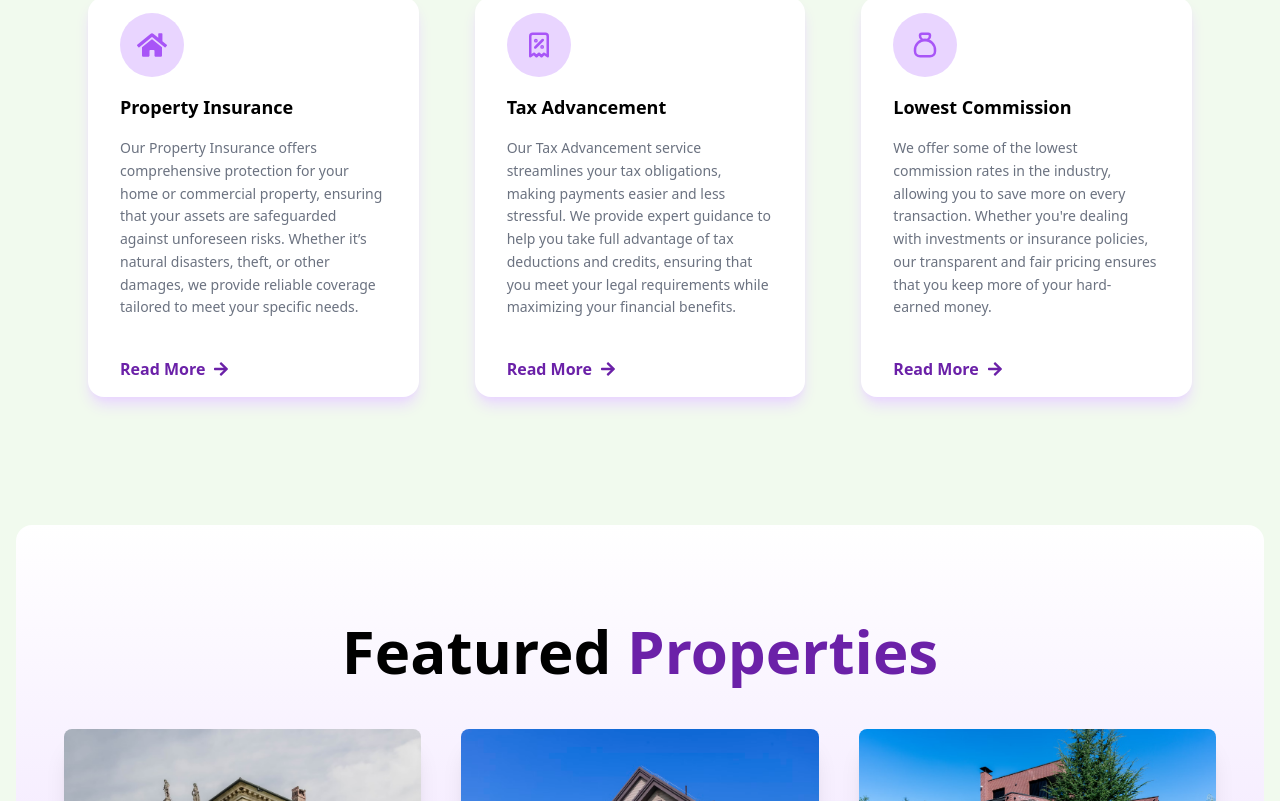
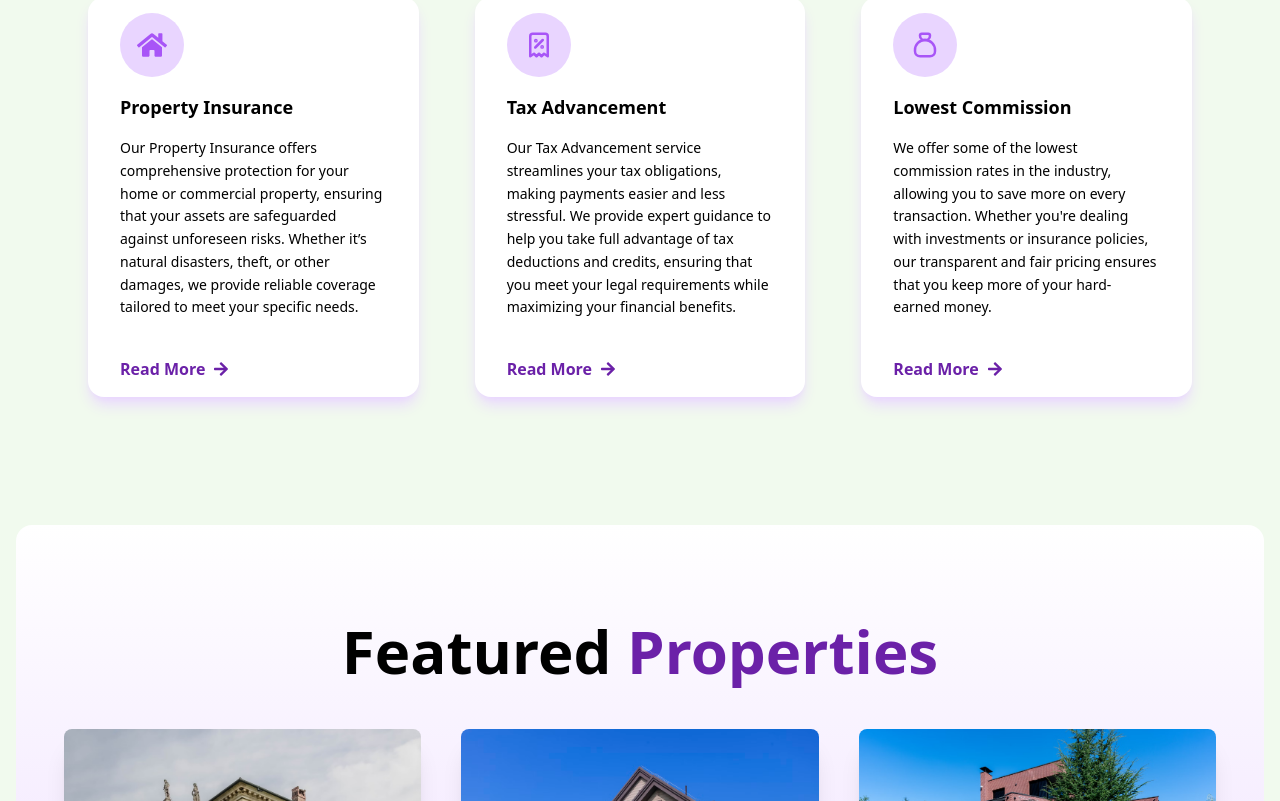
Before and after one commit to PanaceaSolution/Real-Estate, a React (Vite) app in the folder client/: page / in a window 1280 px wide. Shown: the part 819-1620 px from the top of the page. Built offline with nearby package versions, Linux system fonts and the light colour scheme.

Commit message:
updated color name in tailwind.config.js

```diff
--- a/client/tailwind.config.js
+++ b/client/tailwind.config.js
@@ -13,7 +13,7 @@
         'primary': '#6B21A8',
         'danger': '#dc2626',
         'shadow': '#e9d5ff',
-        'desc': '#6b7280',
+        'text': '#6b7280',
       }
     }
   },
```
